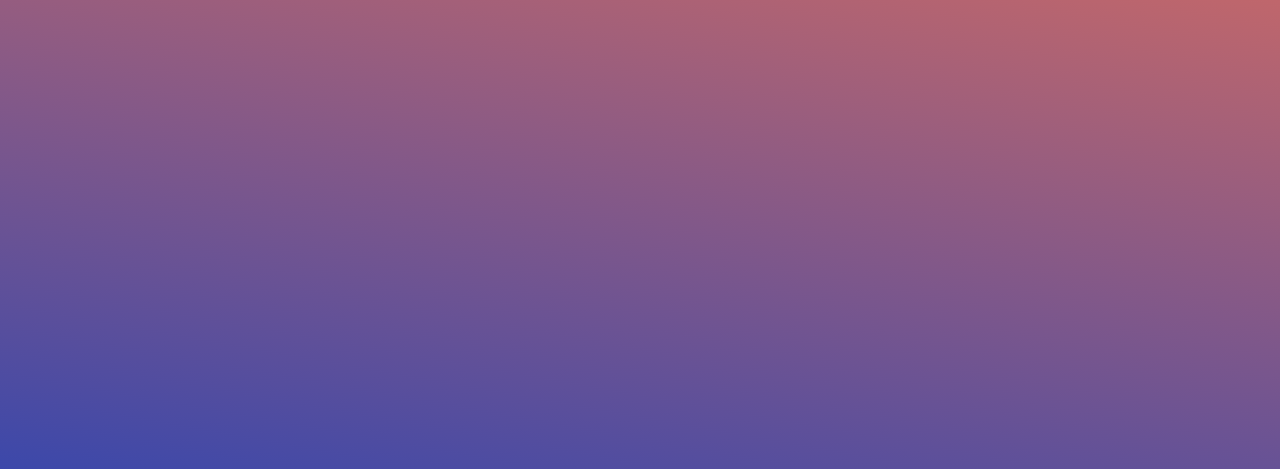
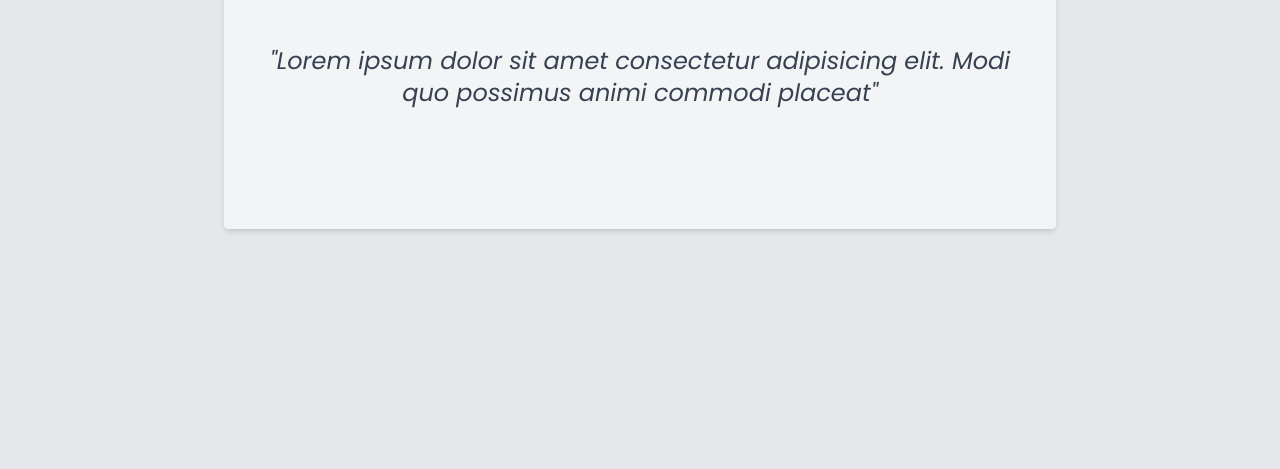
Before and after one commit to youssef-erremili/Quotes-Generator, a plain HTML site: page index.html in a window 1280 px wide. Shown: the part 331-800 px from the top of the page. Drawn offline with nearby package versions, Linux system fonts and the light colour scheme.

Commit message:
Create the model

```diff
--- a/assets/style.css
+++ b/assets/style.css
@@ -1,16 +1,21 @@
+@import url('https://fonts.googleapis.com/css2?family=Poppins:ital,wght@0,100;0,200;0,300;0,400;0,500;0,600;0,700;0,800;0,900;1,100;1,200;1,300;1,400;1,500;1,600;1,700;1,800;1,900&display=swap');
+
 * {
     padding: 0%;
     margin: 0%;
     box-sizing: border-box;
     list-style-type: none;
     text-decoration: none;
-    font-family: "Poppins", sans-serif;
+    font-family: "Poppins", system-ui;
 }
 
 body {
-    background-image: linear-gradient(10deg, #3C48aa, #fe754e);
+    /* background-image: linear-gradient(10deg, #3C48aa, #fe754e); */
     min-width: 100vw;
     min-height: 100vh;
 }
+.w-96{
+    width: 52rem !important;
+}
 
 /* main .container */
--- a/index.html
+++ b/index.html
@@ -1,18 +1,30 @@
 <!DOCTYPE html>
 <html lang="en">
+
 <head>
     <meta charset="UTF-8">
     <meta name="viewport" content="width=device-width, initial-scale=1.0">
     <title>Quotes Generator - Errehub</title>
     <link rel="stylesheet" href="assets/style.css">
 </head>
-<body>
+
+<body class="bg-gray-200 flex justify-center items-center">
     <main>
-        <div class="container">
-            <div class="boxQuote"></div>
+        <div>
+            <div class="boxQuote bg-gray-100 text-center w-96 shadow-md block rounded h-80">
+                <h1 class="capitalize text-4xl py-6 font-semibold text-gray-900">quotes generator</h1>
+                <div class="shown w-full h-full">
+                    <p class="text-2xl italic my-4 p-8 text-gray-700">
+                        "Lorem ipsum dolor sit amet consectetur adipisicing elit. Modi quo possimus animi commodi
+                        placeat"
+                    </p>
+                </div>
+            </div>
         </div>
     </main>
 
     <script src="assets/main.js"></script>
+    <script src="https://cdn.tailwindcss.com"></script>
 </body>
+
 </html>
```
Also changed, not shown: assets/main.js (+23 -1 lines).
